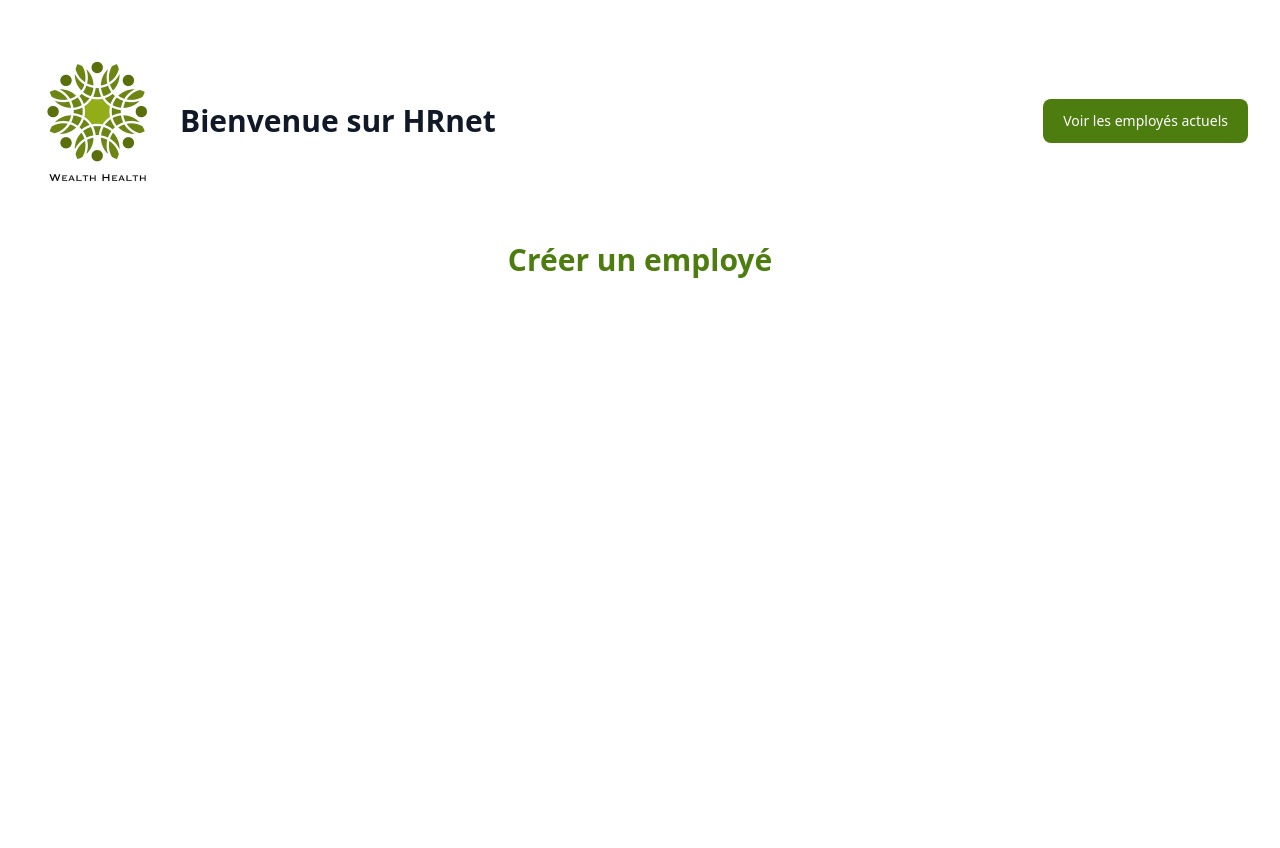
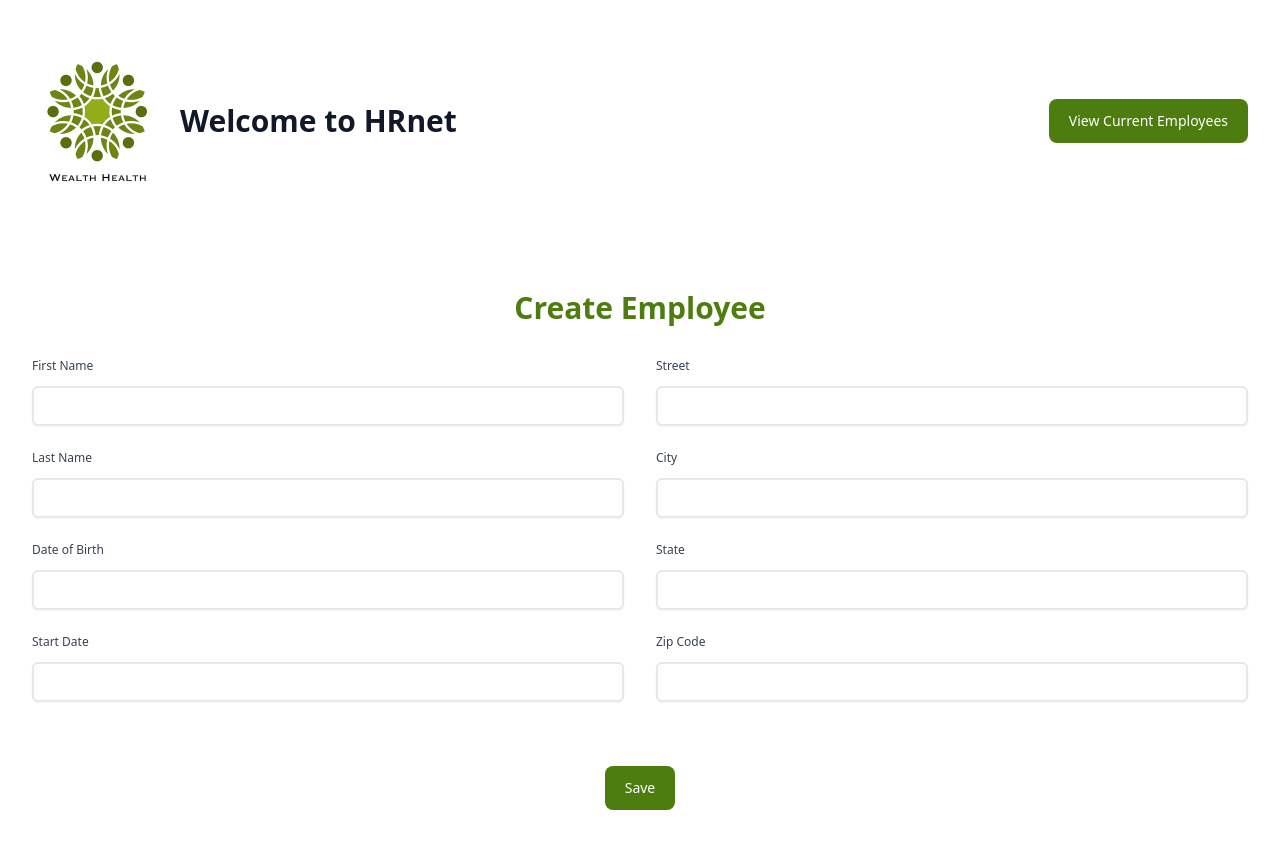
Before and after one commit to rockethelll/P14-HRNet, a React (Vite) app: page / in a window 1280 px wide. Shown: the top 848 px of the page. Before the commit the page ends 800 px from the top, so only its background shows below. Built offline with nearby package versions, Linux system fonts and the light colour scheme.

Commit message:
add style to home page, change for english text version

```diff
--- a/src/components/Navbar/Navbar.jsx
+++ b/src/components/Navbar/Navbar.jsx
@@ -8,19 +8,23 @@ const Navbar = () => {
 
   return (
     <nav className='mx-auto max-w-screen-xl px-4 py-8 sm:px-6 sm:py-12 lg:px-8'>
-      <div className='sm:flex sm:items-center sm:justify-between'>
-        <div className='flex items-center text-center sm:text-left'>
+      <div className='flex flex-col items-center justify-center sm:flex-row sm:justify-between'>
+        <div className='flex items-center justify-center sm:justify-start'>
           <img src='./images/HRnet.png' alt='HRnet logo' />
-          <h1 className='ml-3 text-2xl font-bold text-gray-900 sm:text-3xl'>
-            Bienvenue sur HRnet
+          <h1 className='ml-3 text-2xl font-bold text-gray-900 sm:text-2xl lg:text-3xl'>
+            Welcome to HRnet
           </h1>
         </div>
 
-        <div className='mt-4 flex flex-col gap-4 sm:mt-0 sm:flex-row sm:items-center'>
+        <div className='mt-4 flex justify-center sm:mt-0'>
           {currentPath === '/' ? (
-            <Button location='/employees' title='Voir les employés actuels' />
+            <Button
+              location='/employees'
+              title='View Current Employees
+'
+            />
           ) : (
-            <Button location='/' title="Retour à l'accueil" />
+            <Button location='/' title='Home' />
           )}
         </div>
       </div>
--- a/src/pages/ErrorPage/ErrorPage.jsx
+++ b/src/pages/ErrorPage/ErrorPage.jsx
@@ -4,9 +4,9 @@ const ErrorPage = () => {
   return (
     <div className='container mt-20 flex flex-col items-center gap-20'>
       <p className='text-2xl font-bold text-lime-700'>
-        Erreur 404 la page n'est pas trouvée
+        Error 404 page not found
       </p>
-      <Button location='/' title="Retourner sur la page d'accueil" />
+      <Button location='/' title='Back to home page' />
     </div>
   );
 };
--- a/src/pages/Home/Home.jsx
+++ b/src/pages/Home/Home.jsx
@@ -1,7 +1,30 @@
+import Button from '@/ui/Button/Button';
+import Input from '@/ui/Input/Input';
+
 const Home = () => {
   return (
-    <div className='flex justify-center'>
-      <h1 className='text-3xl font-bold text-lime-700'>Créer un employé</h1>
+    <div className='container mx-auto flex max-w-screen-xl flex-col justify-center px-4 py-8 sm:px-6 sm:py-12 lg:px-8'>
+      <h1 className='mb-6 text-center font-bold text-lime-700 md:text-2xl lg:text-3xl'>
+        Create Employee
+      </h1>
+
+      <form className='grid grid-cols-1 gap-4 md:grid-cols-2 lg:gap-8'>
+        <div className='space-y-6'>
+          <Input label='First Name' />
+          <Input label='Last Name' />
+          <Input label='Date of Birth' />
+          <Input label='Start Date' />
+        </div>
+        <div className='space-y-6'>
+          <Input label='Street' />
+          <Input label='City' />
+          <Input label='State' />
+          <Input label='Zip Code' />
+        </div>
+        <div className='col-span-1 mt-8 flex justify-center md:col-span-2'>
+          <Button title='Save' />
+        </div>
+      </form>
     </div>
   );
 };
--- a/src/ui/Input/Input.jsx
+++ b/src/ui/Input/Input.jsx
@@ -1,11 +1,13 @@
 const Input = ({ label, type }) => {
   return (
     <div className='input-wrapper'>
-      <label className='block text-xs font-medium text-gray-700'>{label}</label>
+      <label className='my-2 block text-xs font-medium text-gray-700'>
+        {label}
+      </label>
 
       <input
         type={type || 'text'}
-        className='mt-1 w-full rounded-md border-gray-200 shadow-sm sm:text-sm'
+        className='mt-1 w-full rounded-md border-2 border-gray-200 py-2 shadow-sm sm:text-sm'
       />
     </div>
   );
```
